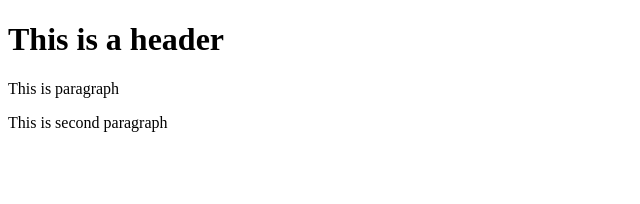
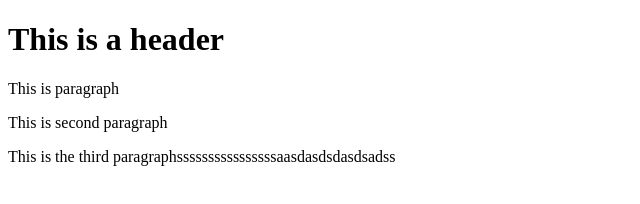
Before and after one commit to lapis1999/git-test, a website: page index.html in a window 1280 px wide. Shown: the whole page, without its empty margins (0-640 px from the left). Drawn offline with Linux system fonts and the light colour scheme.

Commit message:
forth commit

```diff
--- a/index.html
+++ b/index.html
@@ -9,6 +9,7 @@
     <h1>This is a header</h1>
     <p>This is paragraph</p>
     <p>This is second paragraph</p>
+    <p>This is  the third paragraphssssssssssssssssaasdasdsdasdsadss</p>
 </body>
 
 </html>
```
Also changed, not shown: package.json (added, +24 -0 lines), 1 other file.
